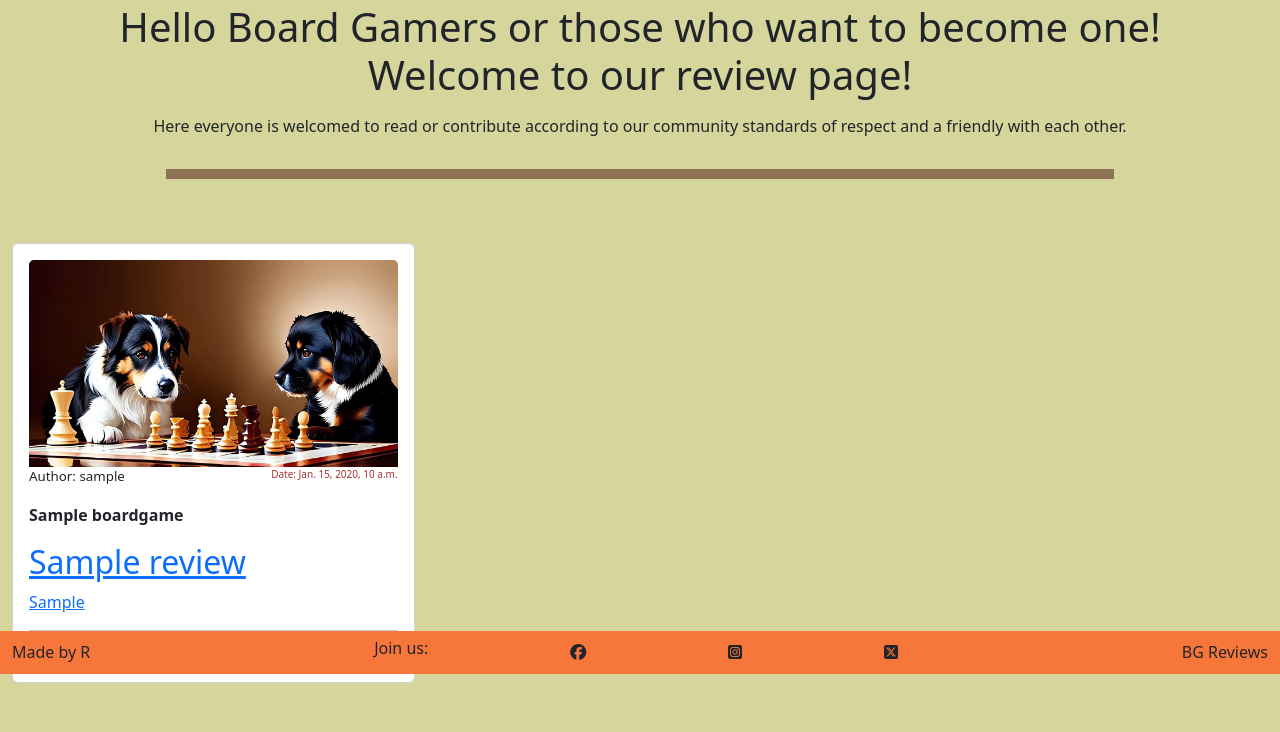
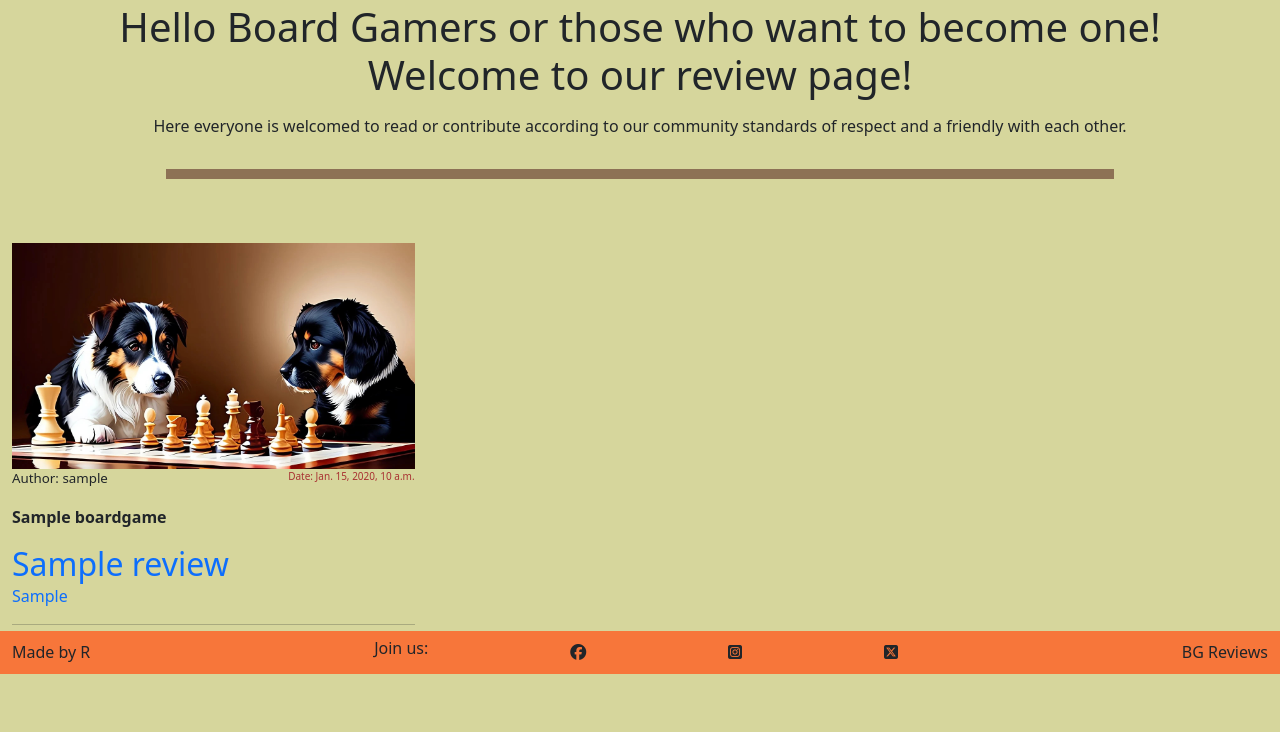
Before and after one commit to RenaSchott/Project4-BoardGameReview, a Django app: page / in a window 1280 px wide. Shown: the part 126-858 px from the top of the page. After the commit the page ends 800 px from the top, so only its background shows below. Run offline with Django 4.2, Linux system fonts and the light colour scheme; tables that the repository leaves empty hold one stand-in row (values such as "Sample post"); some libraries are stand-ins or nearby versions.

Commit message:
Added more styles

```diff
--- a/static/css/style.css
+++ b/static/css/style.css
@@ -48,6 +48,21 @@ h1 {
     font-weight: 500;
 }
 
+.review_titles {
+    margin: auto;
+}
+
+.review-title {
+    text-align: center;
+    text-transform: uppercase;
+}
+
+.review-subtitle {
+    text-align: center;
+    font-size: small;
+    color: rgb(240, 94, 94);
+}
+
 .image-rev {
     max-width: 100%;
     height: auto;
@@ -55,8 +70,15 @@ h1 {
 }
 
 .link {
-    background-color: rgb(195, 245, 228);
+    background-color: rgb(157, 241, 213);
     border-radius: 5px;
+    text-decoration: none;
+}
+
+.link:hover,
+.link:active {
+    color: #445261;
+    text-decoration: underline;
 }
 
 .btn {
@@ -65,3 +87,19 @@ h1 {
     text-transform: uppercase;
     font-weight: bold;
 }
+
+.approval {
+    color: rgb(202, 31, 218)
+}
+
+.msg-success {
+    background-color: rgb(76, 138, 79, 0.5);
+    text-transform: uppercase;
+    font-weight: bold;
+}
+
+.msg-error {
+    background-color: rgb(138, 84, 84, 0.5);
+    text-transform: uppercase;
+    font-weight: bold;
+}
--- a/templates/account/login.html
+++ b/templates/account/login.html
@@ -27,7 +27,7 @@
                 {% if redirect_field_value %}
                 <input type="hidden" name="{{ redirect_field_name }}" value="{{ redirect_field_value }}" />
                 {% endif %}
-                <button class="btn btn-signup right" type="submit">{% trans "Sign In" %}</button>
+                <button class="btn right" type="submit">{% trans "Sign In" %}</button>
             </form>
         </div>
     </div>
--- a/templates/account/logout.html
+++ b/templates/account/logout.html
@@ -21,7 +21,7 @@
                 {% if redirect_field_value %}
                 <input type="hidden" name="{{ redirect_field_name }}" value="{{ redirect_field_value }}" />
                 {% endif %}
-                <button class="btn btn-signup right" type="submit">{% trans 'Sign Out' %}</button>
+                <button class="btn right" type="submit">{% trans 'Sign Out' %}</button>
             </form>
         </div>
     </div>
--- a/templates/account/signup.html
+++ b/templates/account/signup.html
@@ -28,7 +28,7 @@
         <input type="hidden" name="{{ redirect_field_name }}"
           value="{{ redirect_field_value }}" />
         {% endif %}
-        <button class="btn btn-signup right" type="submit">
+        <button class="btn right" type="submit">
           {% trans "Sign Up" %} &raquo;</button>
       </form>
     </div>
--- a/templates/index.html
+++ b/templates/index.html
@@ -21,13 +21,13 @@
         <div class="row">
             {% for single_review in review_list %}
             <div class="col-md-4">
-                <div class="card mb-4">
+                <div class="mb-4">
                     <div class="card-body">
-                        <div class="image-container">
+                        <div>
                             {% if "placeholder" in boardgame.bg_image.url %}
-                                <img class="card-img-top scale" src=" {{ boardgame.bg_image.url  }}" alt="{{ boardgame.bg_name }}">
+                                <img class="card-img-top" src=" {{ boardgame.bg_image.url  }}" alt="{{ boardgame.bg_name }}">
                             {% else %}
-                                <img class="card-img-top scale" src="{% static 'images/default.jpg' %}" alt="placeholder image">
+                                <img class="card-img-top" src="{% static 'images/default.jpg' %}" alt="placeholder image">
                             {% endif %}
                             <div class="d-flex justify-content-between">
                                 <p class="author">Author: {{ single_review.author }}</p>
@@ -37,7 +37,7 @@
                                 <p class="boardgame">{{ single_review.bg_name }}</p>
                             </div>
                         </div>
-                        <a href="{% url 'single_review' single_review.slug %}" class="review-link">
+                        <a href="{% url 'single_review' single_review.slug %}" class="review-link link">
                             <h2 class="card-title">{{ single_review.title }}</h2>
                             <p class="card-text">{{ single_review.short }}</p>
                         </a>
@@ -58,12 +58,12 @@
         <ul class="pagination justify-content-center">
             {% if page_obj.has_previous %}
             <li>
-                <a href="?page={{ page_obj.previous_page_number }}"
+                <a class="link" href="?page={{ page_obj.previous_page_number }}"
                   class="page-link">&laquo; PREV</a>
             </li>
             {% endif %}
             {% if page_obj.has_next %}
-            <li><a href="?page={{ page_obj.next_page_number }}" class="page-link"> NEXT &raquo;</a></li>
+            <li><a class="link" href="?page={{ page_obj.next_page_number }}" class="page-link"> NEXT &raquo;</a></li>
             {% endif %}
         </ul>
     </nav>
```
Also changed, not shown: p4_project/settings.py (+8 -0 lines), templates/single_review.html (+7 -20 lines).
